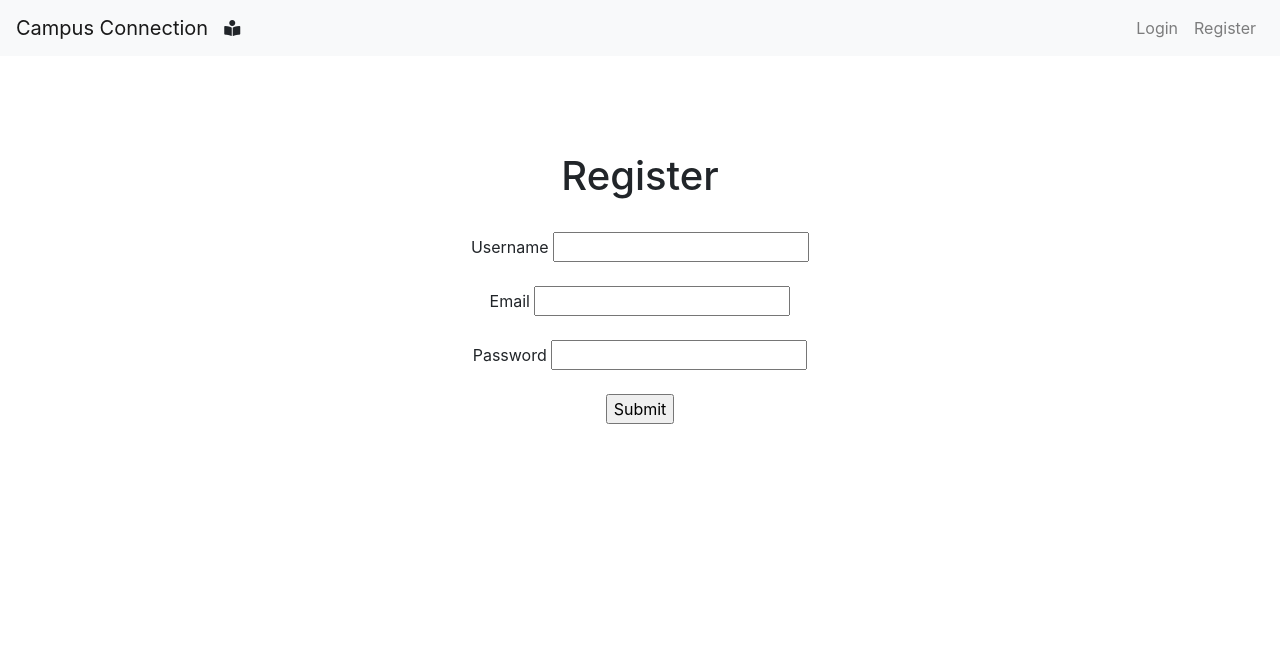
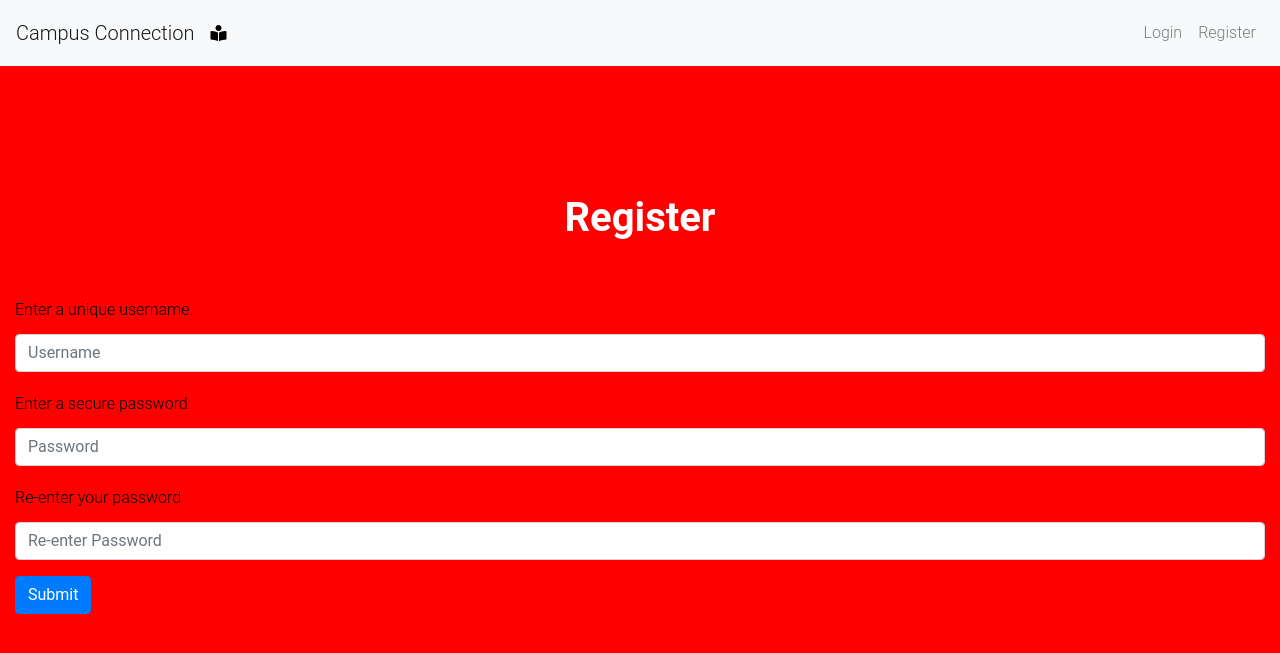
Before and after one commit to madhusivaraj/campus-connection, a Flask app: page /register in a window 1280 px wide. Shown: the top 653 px of the page. Run offline with Flask 2, Linux system fonts and the light colour scheme; some libraries are stand-ins or nearby versions.

Commit message:
Fixing this ish

```diff
--- a/style.css
+++ b/static/style.css
@@ -4,7 +4,9 @@ body {
   line-height: 2;
   font-family: 'Roboto', sans-serif;
   color: #000000;
-  background: url(../images/marble_background.jpg); }
+  /* background: url(../images/marble_background.jpg); */
+  background-color: red;
+}
 
 #page {
   position: relative;
@@ -44,10 +46,12 @@ p {
   margin-bottom: 20px; }
 
 h1{
-color: #FFFFFF;
+  color: #FFFFFF;
   font-family: 'Roboto';
   font-weight: 600;
-  margin: 0 0 20px 0; }
+  margin: 0 0 20px 0;
+  text-align:center;
+}
 
   h2{
   color: #000000;
--- a/templates/base.html
+++ b/templates/base.html
@@ -3,6 +3,7 @@
 <head>
  <link rel="stylesheet" href="https://maxcdn.bootstrapcdn.com/bootstrap/4.0.0/css/bootstrap.min.css" integrity="sha384-Gn5384xqQ1aoWXA+058RXPxPg6fy4IWvTNh0E263XmFcJlSAwiGgFAW/dAiS6JXm" crossorigin="anonymous">
  <link rel="stylesheet" href="https://use.fontawesome.com/releases/v5.3.1/css/all.css" integrity="sha384-mzrmE5qonljUremFsqc01SB46JvROS7bZs3IO2EmfFsd15uHvIt+Y8vEf7N7fWAU" crossorigin="anonymous">
+ <link rel="stylesheet" href="static/style.css">
   <title>Home</title>
 </head>
 <body>
--- a/templates/index.html
+++ b/templates/index.html
@@ -4,6 +4,8 @@
     <meta charset="utf-8">
     <title>Campus Connection</title>
     <link rel="stylesheet" href="https://maxcdn.bootstrapcdn.com/bootstrap/4.0.0/css/bootstrap.min.css" integrity="sha384-Gn5384xqQ1aoWXA+058RXPxPg6fy4IWvTNh0E263XmFcJlSAwiGgFAW/dAiS6JXm" crossorigin="anonymous">
+    <link rel="stylesheet" href="static/style.css">
+
 
   </head>
   <body>
--- a/templates/register.html
+++ b/templates/register.html
@@ -7,10 +7,10 @@
 <body>
 {% extends 'base.html' %}
 {% block content %}
-<div style="text-align: center">
+<div class="container-fluid">
 <br><br><br><br>
 	<h1>Register</h1><br>
-	<form method="post">
+	<!-- <form method="post">
 		Username <input type="text" name="username">
 		<br><br>
 		Email <input type="text" name="email">
@@ -18,7 +18,22 @@
 		Password <input type="password" name="password">
 		<br><br>
 		<input type="submit" name="Submit">
-	</form>
+	</form> -->
+  <form>
+  <div class="form-group">
+    <label for="exampleInputEmail1">Enter a unique username.</label>
+    <input type="email" class="form-control" id="exampleInputEmail1" aria-describedby="emailHelp" placeholder="Username">
+  </div>
+  <div class="form-group">
+    <label for="exampleInputPassword1">Enter a secure password</label>
+    <input type="password" class="form-control" id="exampleInputPassword1" placeholder="Password">
+  </div>
+  <div class="form-group">
+    <label for="exampleInputPassword1">Re-enter your password</label>
+    <input type="password" class="form-control" id="exampleInputPassword1" placeholder="Re-enter Password">
+  </div>
+  <button type="submit" class="btn btn-primary">Submit</button>
+</form>
 </div>
 
 {% endblock %}
```
